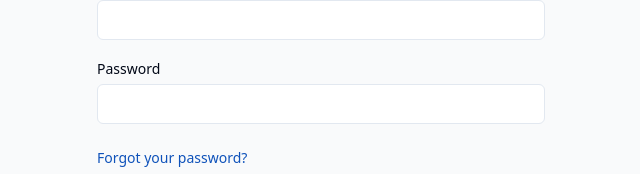
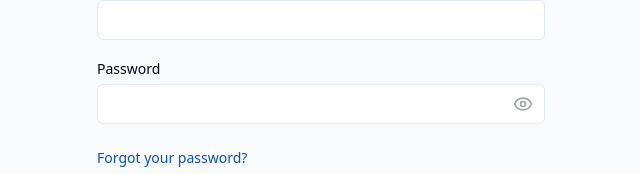
Before and after one commit to PriyanshiDongre/smartbus-india-travel, a React (Vite) app: page /login in a window 1280 px wide. Shown: the part 378-552 px from the top of the page, without its empty margins (319-959 px from the left). Built offline with nearby package versions, Linux system fonts and the light colour scheme; no server answers.

Commit message:
Add password visibility toggle
Implement password visibility toggle for the login form.

```diff
--- a/src/pages/Login.tsx
+++ b/src/pages/Login.tsx
@@ -1,10 +1,9 @@
-
 import { useState } from "react";
 import { useNavigate } from "react-router-dom";
 import { Button } from "@/components/ui/button";
 import { Input } from "@/components/ui/input";
 import { Label } from "@/components/ui/label";
-import { BusFront, AlertCircle } from "lucide-react";
+import { BusFront, AlertCircle, Eye, EyeOff } from "lucide-react";
 import { Link } from "react-router-dom";
 import { useToast } from "@/hooks/use-toast";
 import { supabase } from "@/lib/supabase";
@@ -19,6 +18,7 @@ const Login = () => {
   const [password, setPassword] = useState("");
   const [isLoading, setIsLoading] = useState(false);
   const [emailNotConfirmed, setEmailNotConfirmed] = useState(false);
+  const [showPassword, setShowPassword] = useState(false);
   const { toast } = useToast();
   const navigate = useNavigate();
 
@@ -100,6 +100,10 @@ const Login = () => {
     }
   };
 
+  const togglePasswordVisibility = () => {
+    setShowPassword(!showPassword);
+  };
+
   return (
     <div className="min-h-screen flex items-center justify-center bg-gray-50 py-12 px-4 sm:px-6 lg:px-8">
       <div className="max-w-md w-full space-y-8">
@@ -163,16 +167,33 @@ const Login = () => {
             </div>
             <div>
               <Label htmlFor="password">Password</Label>
+              <div className="relative">
                 <Input
                   id="password"
                   name="password"
-                type="password"
+                  type={showPassword ? "text" : "password"}
                   autoComplete="current-password"
                   required
                   value={password}
                   onChange={(e) => setPassword(e.target.value)}
-                className="mt-1"
+                  className="mt-1 pr-10"
                 />
+                <button
+                  type="button"
+                  className="absolute inset-y-0 right-0 flex items-center mr-3 text-gray-400 hover:text-gray-600"
+                  onClick={togglePasswordVisibility}
+                  tabIndex={-1}
+                >
+                  {showPassword ? (
+                    <EyeOff className="h-5 w-5" aria-hidden="true" />
+                  ) : (
+                    <Eye className="h-5 w-5" aria-hidden="true" />
+                  )}
+                  <span className="sr-only">
+                    {showPassword ? "Hide password" : "Show password"}
+                  </span>
+                </button>
+              </div>
             </div>
           </div>
 
```
Lines whose indentation alone changed are shown as unchanged.
